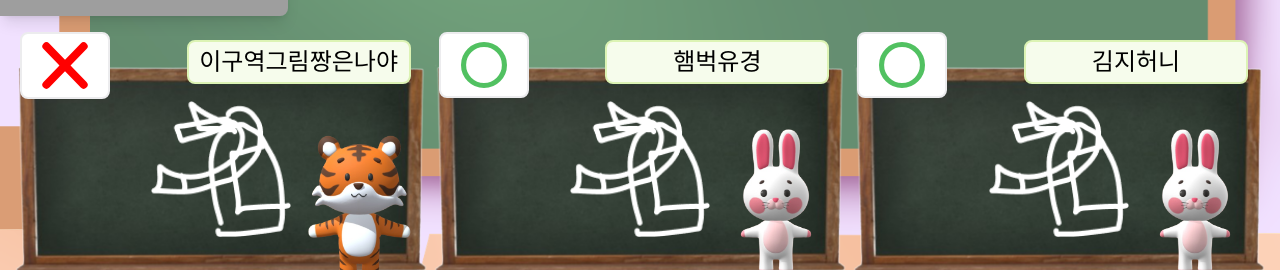
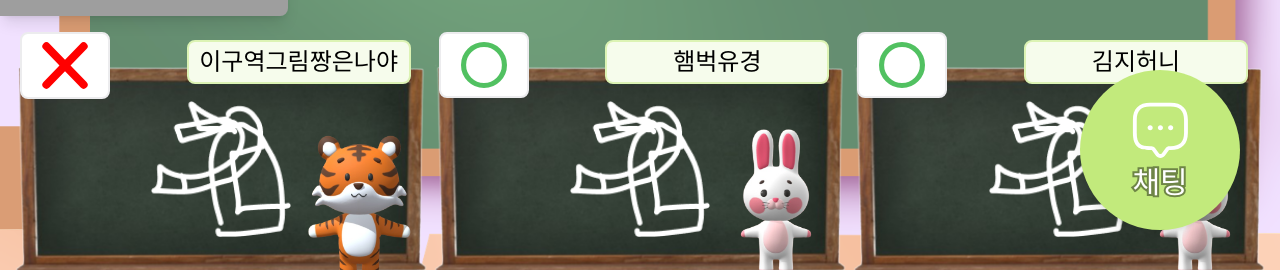
Before and after one commit to mysafedraw/Infra, a Next.js app in the folder frontend/: page /scenario/result/host in a window 1280 px wide. Shown: the part 530-800 px from the top of the page. Built offline with nearby package versions, Linux system fonts and the light colour scheme; grey boxes are pictures that could not be loaded; a web font is replaced by a local one.

Commit message:
feat: 채팅 컴포넌트 적용

```diff
--- a/frontend/src/app/_components/ChatBox/index.tsx
+++ b/frontend/src/app/_components/ChatBox/index.tsx
@@ -51,7 +51,7 @@ export default function ChatBox() {
                   height={32}
                   className="size-8 shrink-0 bg-secondary-400 rounded-full object-cover object-top pt-1"
                 />
-                <p className="text-xl">{message.user}</p>
+                <p className="text-2xl">{message.user}</p>
               </div>
             )}
             <div
@@ -60,11 +60,13 @@ export default function ChatBox() {
               <div
                 className={`${
                   message.isSender ? 'bg-primary-500' : 'bg-secondary-500'
-                } px-4 py-3 rounded-xl max-w-xs text-xl`}
+                } px-4 py-3 rounded-xl max-w-xs text-2xl`}
               >
                 {message.text}
               </div>
-              <p className="text-gray-dark self-end mx-1.5">{message.time}</p>
+              <p className="text-gray-dark text-lg self-end mx-1.5">
+                {message.time}
+              </p>
             </div>
           </div>
         ))}
@@ -75,7 +77,7 @@ export default function ChatBox() {
         <input
           type="text"
           placeholder="메시지를 입력하세요"
-          className="flex-grow bg-gray-medium rounded-lg px-4 py-3 mr-3 text-xl hover:outline-primary-500 focus:outline-primary-500 focus:bg-gray-light"
+          className="flex-grow bg-gray-medium rounded-lg px-4 py-3 mr-3 text-2xl hover:outline-primary-500 focus:outline-primary-500 focus:bg-gray-light"
         />
         <button className="bg-primary-500 p-3 rounded-lg">
           <Image
--- /dev/null
+++ b/frontend/src/app/scenario/result/components/ChatButton/index.tsx
@@ -0,0 +1,39 @@
+'use client'
+
+import { useState } from 'react'
+import Image from 'next/image'
+import ChatBox from '@/app/_components/ChatBox'
+
+export default function ChatButton() {
+  const [isChatBoxOpen, setIsChatBoxOpen] = useState(false)
+
+  // 버튼 클릭 시 ChatBox 표시 상태 토글
+  const toggleChatBox = () => {
+    setIsChatBoxOpen((prev) => !prev)
+  }
+
+  return (
+    <div className="relative">
+      {/* 채팅 버튼 */}
+      <button
+        onClick={toggleChatBox}
+        className="z-50 fixed bottom-10 right-10 flex flex-col gap-1 items-center justify-center size-40 bg-primary-500 rounded-full text-white shadow-lg"
+      >
+        <Image src="/icons/message.svg" alt="chat" width={63} height={62} />
+        <div className="relative inline-block">
+          <p className="absolute text-primary-800 text-3xl font-outline-4">
+            채팅
+          </p>
+          <p className="relative text-white text-3xl">채팅</p>
+        </div>
+      </button>
+
+      {/* ChatBox 컴포넌트 */}
+      {isChatBoxOpen && (
+        <div className="z-40 fixed bottom-40 right-20 w-[500px] h-3/4 pb-8">
+          <ChatBox />
+        </div>
+      )}
+    </div>
+  )
+}
--- a/frontend/src/app/scenario/result/layout.tsx
+++ b/frontend/src/app/scenario/result/layout.tsx
@@ -1,3 +1,5 @@
+import ChatButton from '@/app/scenario/result/components/ChatButton'
+
 export default function ScenarioResultLayout({
   children,
 }: Readonly<{
@@ -6,6 +8,7 @@ export default function ScenarioResultLayout({
   return (
     <div className="bg-[url('/images/classroom.png')] bg-cover bg-center min-h-screen">
       {children}
+      <ChatButton />
     </div>
   )
 }
```
